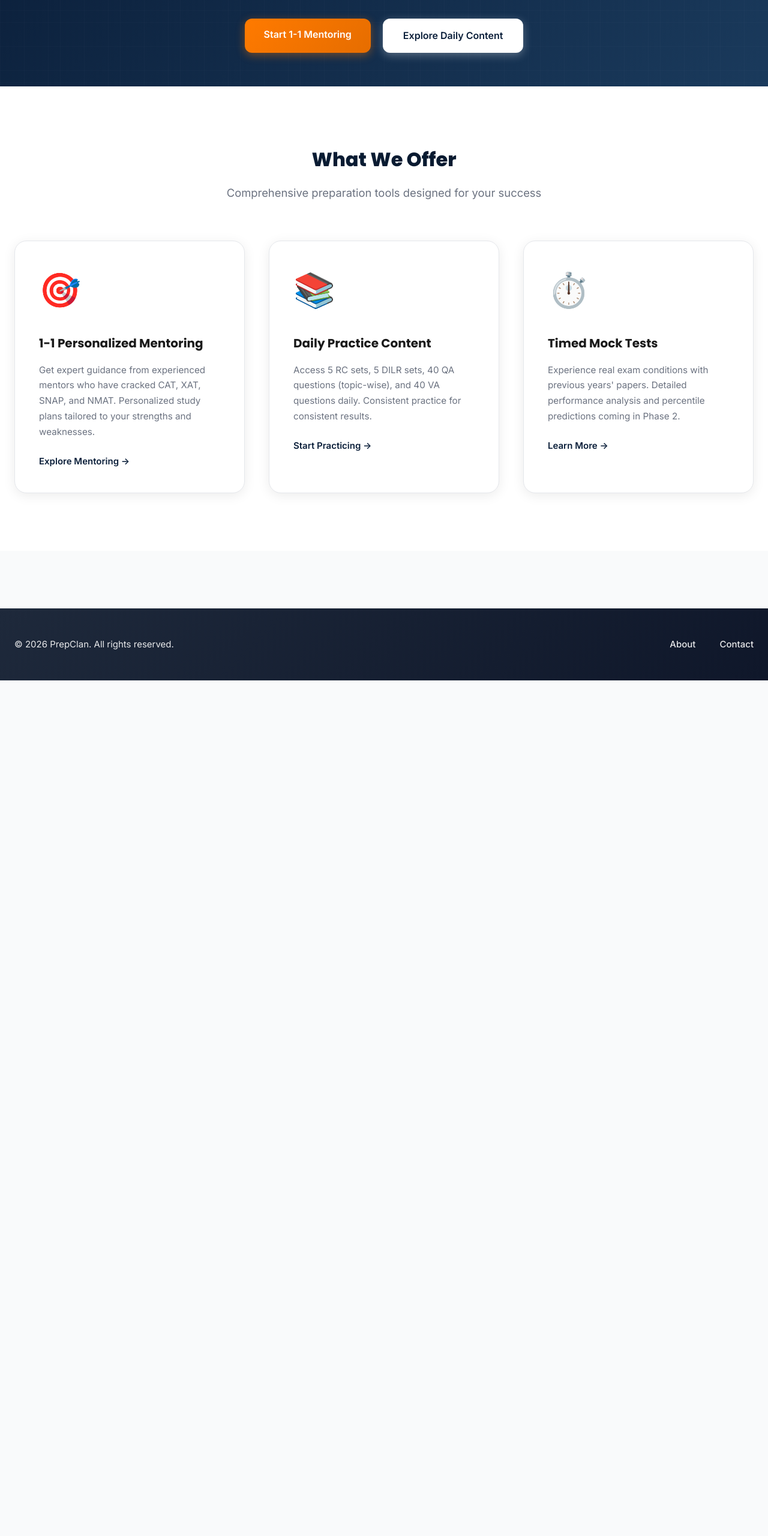
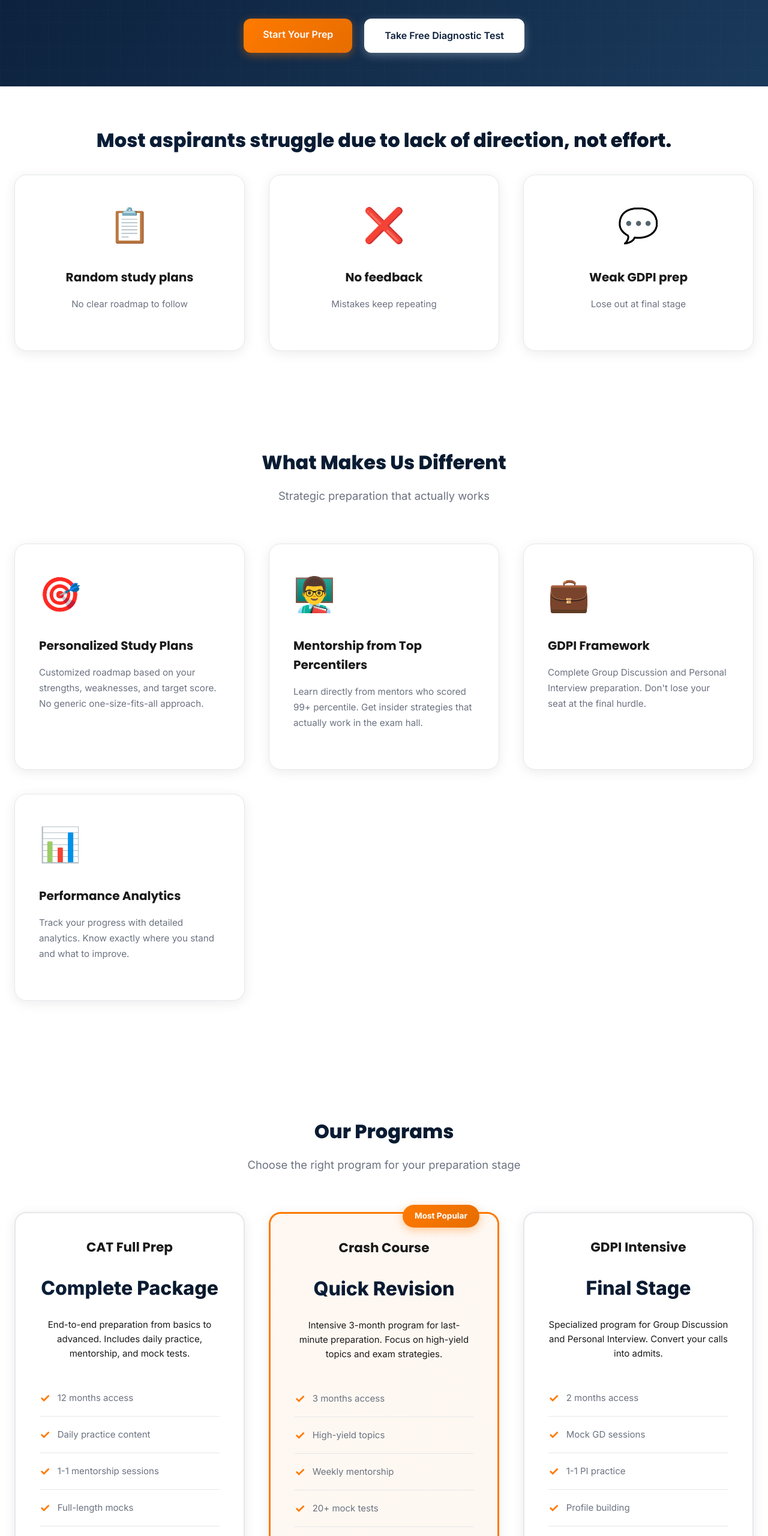
Before and after one commit to kunjrathi2004/PrepClan, a website: page index.html in a window 1280 px wide. Shown: the part 240-2800 px from the top of the page at 60% size. Before the commit the page ends 1374 px from the top, so only its background shows below. Drawn offline with Linux system fonts and the light colour scheme.

Commit message:
Update homepage content with new copy and structure

```diff
--- a/index.html
+++ b/index.html
@@ -24,38 +24,126 @@
 
     <section class="hero">
         <div class="container">
-            <h1>Ace CAT 2026 & Other ADMATs</h1>
-            <p>Your comprehensive preparation platform for CAT, XAT, SNAP, NMAT & more</p>
+            <h1>Crack CAT. Convert Top B-Schools.</h1>
+            <p>Personalized prep, expert mentorship, and real exam strategies.</p>
             <div class="cta-buttons">
-                <a href="pages/mentoring/mentoring.html" class="btn btn-primary">Start 1-1 Mentoring</a>
-                <a href="pages/content/content.html" class="btn btn-secondary">Explore Daily Content</a>
+                <a href="pages/mentoring/mentoring.html" class="btn btn-primary">Start Your Prep</a>
+                <a href="pages/mocks/mocks.html" class="btn btn-secondary">Take Free Diagnostic Test</a>
             </div>
         </div>
     </section>
 
+    <!-- Problem Statement Section -->
+    <section class="features" style="background: var(--bg-white); padding: 4rem 0;">
+        <div class="container">
+            <h2 style="text-align: center; margin-bottom: 1rem;">Most aspirants struggle due to lack of direction, not effort.</h2>
+            <div class="feature-grid" style="grid-template-columns: repeat(auto-fit, minmax(250px, 1fr)); margin-top: 2rem;">
+                <div class="feature-card" style="text-align: center;">
+                    <div class="icon">📋</div>
+                    <h3>Random study plans</h3>
+                    <p>No clear roadmap to follow</p>
+                </div>
+                <div class="feature-card" style="text-align: center;">
+                    <div class="icon">❌</div>
+                    <h3>No feedback</h3>
+                    <p>Mistakes keep repeating</p>
+                </div>
+                <div class="feature-card" style="text-align: center;">
+                    <div class="icon">💬</div>
+                    <h3>Weak GDPI prep</h3>
+                    <p>Lose out at final stage</p>
+                </div>
+            </div>
+        </div>
+    </section>
+
+    <!-- What Makes Us Different -->
     <section class="features">
         <div class="container">
-            <h2>What We Offer</h2>
-            <p>Comprehensive preparation tools designed for your success</p>
+            <h2>What Makes Us Different</h2>
+            <p>Strategic preparation that actually works</p>
             <div class="feature-grid">
                 <div class="feature-card">
                     <div class="icon">🎯</div>
-                    <h3>1-1 Personalized Mentoring</h3>
-                    <p>Get expert guidance from experienced mentors who have cracked CAT, XAT, SNAP, and NMAT. Personalized study plans tailored to your strengths and weaknesses.</p>
-                    <a href="pages/mentoring/mentoring.html" class="btn-link">Explore Mentoring →</a>
+                    <h3>Personalized Study Plans</h3>
+                    <p>Customized roadmap based on your strengths, weaknesses, and target score. No generic one-size-fits-all approach.</p>
                 </div>
                 <div class="feature-card">
-                    <div class="icon">📚</div>
-                    <h3>Daily Practice Content</h3>
-                    <p>Access 5 RC sets, 5 DILR sets, 40 QA questions (topic-wise), and 40 VA questions daily. Consistent practice for consistent results.</p>
-                    <a href="pages/content/content.html" class="btn-link">Start Practicing →</a>
+                    <div class="icon">👨‍🏫</div>
+                    <h3>Mentorship from Top Percentilers</h3>
+                    <p>Learn directly from mentors who scored 99+ percentile. Get insider strategies that actually work in the exam hall.</p>
                 </div>
                 <div class="feature-card">
-                    <div class="icon">⏱️</div>
-                    <h3>Timed Mock Tests</h3>
-                    <p>Experience real exam conditions with previous years' papers. Detailed performance analysis and percentile predictions coming in Phase 2.</p>
-                    <a href="pages/mocks/mocks.html" class="btn-link">Learn More →</a>
+                    <div class="icon">💼</div>
+                    <h3>GDPI Framework</h3>
+                    <p>Complete Group Discussion and Personal Interview preparation. Don't lose your seat at the final hurdle.</p>
                 </div>
+                <div class="feature-card">
+                    <div class="icon">📊</div>
+                    <h3>Performance Analytics</h3>
+                    <p>Track your progress with detailed analytics. Know exactly where you stand and what to improve.</p>
+                </div>
+            </div>
+        </div>
+    </section>
+
+    <!-- Programs Snapshot -->
+    <section class="features" style="background: var(--bg-white);">
+        <div class="container">
+            <h2>Our Programs</h2>
+            <p>Choose the right program for your preparation stage</p>
+            <div class="plans-grid" style="margin-top: 2rem;">
+                <div class="plan-card">
+                    <h3>CAT Full Prep</h3>
+                    <p class="price">Complete Package</p>
+                    <p>End-to-end preparation from basics to advanced. Includes daily practice, mentorship, and mock tests.</p>
+                    <ul>
+                        <li>12 months access</li>
+                        <li>Daily practice content</li>
+                        <li>1-1 mentorship sessions</li>
+                        <li>Full-length mocks</li>
+                        <li>GDPI preparation</li>
+                    </ul>
+                    <a href="pages/mentoring/mentoring.html" class="btn btn-primary">Learn More</a>
+                </div>
+                <div class="plan-card featured">
+                    <span class="badge">Most Popular</span>
+                    <h3>Crash Course</h3>
+                    <p class="price">Quick Revision</p>
+                    <p>Intensive 3-month program for last-minute preparation. Focus on high-yield topics and exam strategies.</p>
+                    <ul>
+                        <li>3 months access</li>
+                        <li>High-yield topics</li>
+                        <li>Weekly mentorship</li>
+                        <li>20+ mock tests</li>
+                        <li>Exam strategies</li>
+                    </ul>
+                    <a href="pages/mentoring/mentoring.html" class="btn btn-primary">Enroll Now</a>
+                </div>
+                <div class="plan-card">
+                    <h3>GDPI Intensive</h3>
+                    <p class="price">Final Stage</p>
+                    <p>Specialized program for Group Discussion and Personal Interview. Convert your calls into admits.</p>
+                    <ul>
+                        <li>2 months access</li>
+                        <li>Mock GD sessions</li>
+                        <li>1-1 PI practice</li>
+                        <li>Profile building</li>
+                        <li>B-school insights</li>
+                    </ul>
+                    <a href="pages/mentoring/mentoring.html" class="btn btn-primary">Get Started</a>
+                </div>
+            </div>
+        </div>
+    </section>
+
+    <!-- Success Metrics -->
+    <section class="features">
+        <div class="container">
+            <div class="phase-banner" style="background: linear-gradient(135deg, var(--secondary) 0%, var(--secondary-dark) 100%);">
+                <h2>Proven Results</h2>
+                <p style="font-size: 2.5rem; font-weight: 800; margin: 1rem 0;">95%+</p>
+                <p>of our students improve their mock scores within 3 months</p>
             </div>
         </div>
     </section>
```
